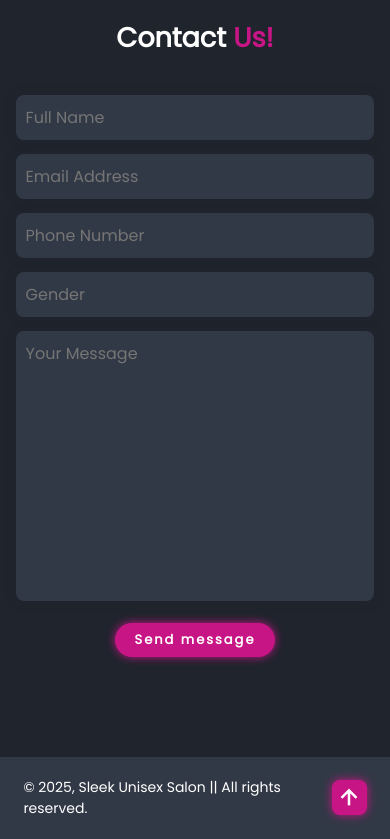
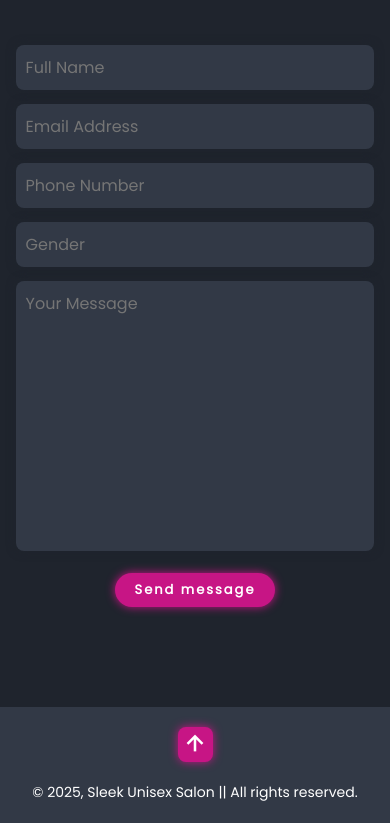
Before and after one commit to Dopetwist/Sleek-salon, a React (Vite) app: page / in a window 390 px wide. Shown: the part 8467-9306 px from the top of the page. Built offline with nearby package versions, Linux system fonts and the light colour scheme.

Commit message:
Change flex direction of footer container

```diff
--- a/src/index.css
+++ b/src/index.css
@@ -606,7 +606,7 @@ form textarea {
     }
 
     .grid-container {
-        gap: 2rem;
+        gap: 1rem;
     }
 
     .grid-container .grid-box {
@@ -643,8 +643,13 @@ form textarea {
         width: 100%;
     }
 
+    .footer-container {
+        flex-direction: column-reverse;
+    }
+
     .footer-container p {
         font-size: 1.4rem;
+        margin-top: 2rem;
     }
 }
 
```
